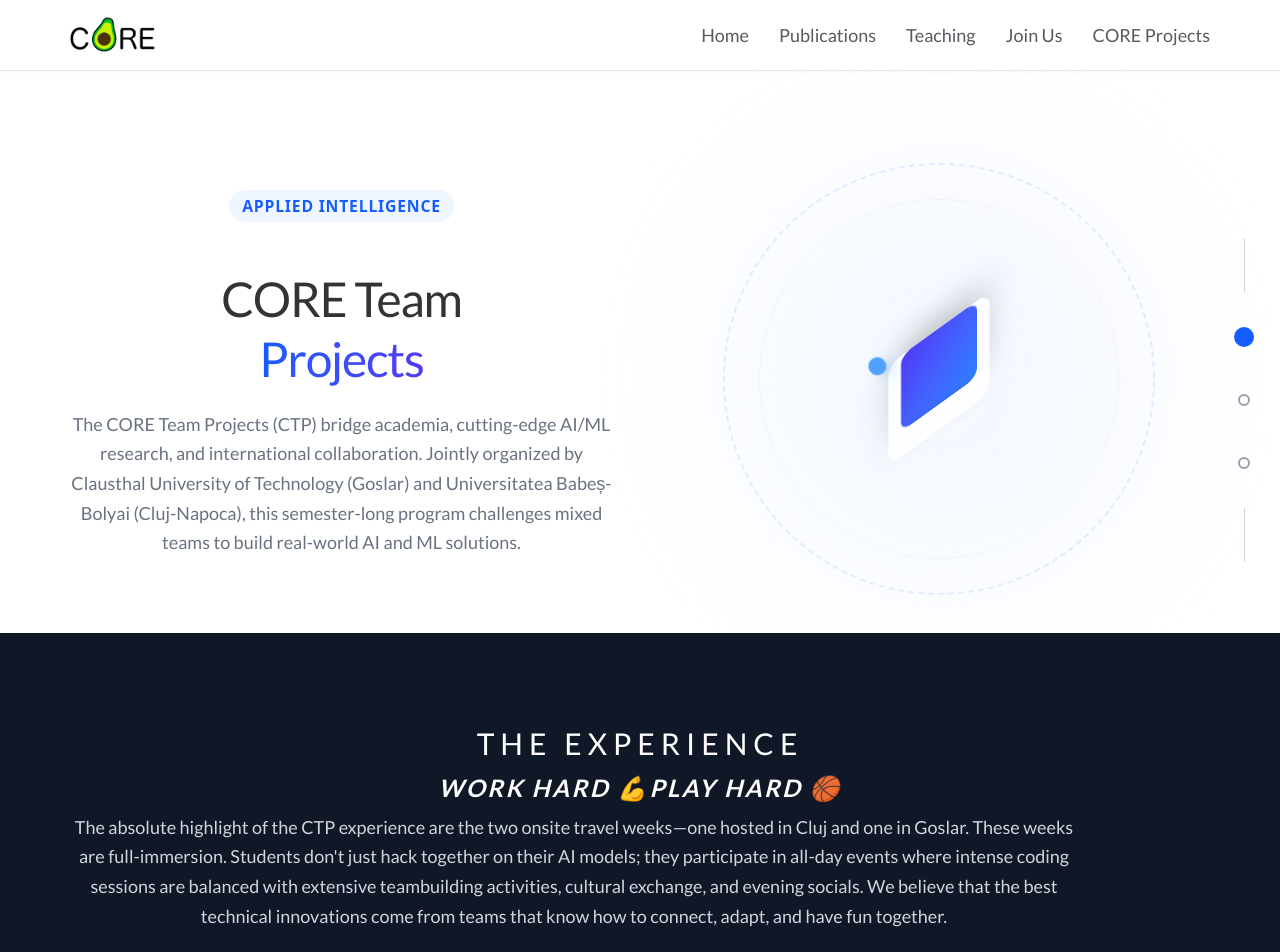
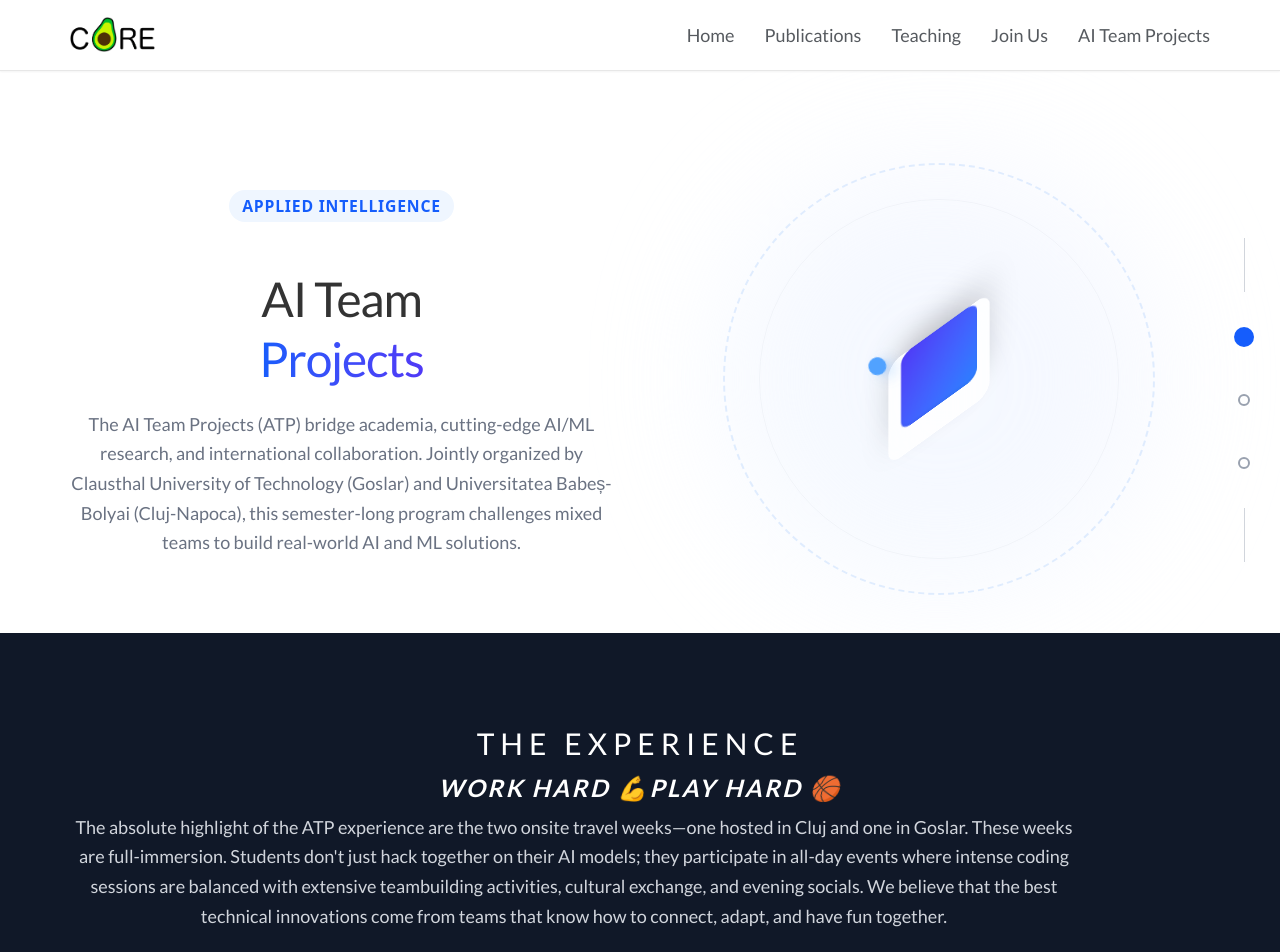
Before and after one commit to bartelt-lab/bartelt-lab.github.io, a React (Vite) app: page /#/core-team-projects in a window 1280 px wide. Shown: the top 952 px of the page. Built offline with nearby package versions, Linux system fonts and the light colour scheme.

Commit message:
Change fom CTP to ATP

```diff
--- a/src/App.jsx
+++ b/src/App.jsx
@@ -17,7 +17,7 @@ const JoinUs = lazy(() => import('./pages/JoinUs'));
 const Projects = lazy(() => import('./pages/Projects'));
 const Seminar = lazy(() => import('./pages/Seminar'));
 const Theses = lazy(() => import('./pages/Theses'));
-const CoreTeamProjects = lazy(() => import('./pages/CoreTeamProjects'));
+const AiTeamProjects = lazy(() => import('./pages/AiTeamProjects'));
 
 // Scroll to top on route change
 function ScrollToTop() {
@@ -45,7 +45,7 @@ function App() {
           <Route path="/projects" element={<Projects />} />
           <Route path="/seminar" element={<Seminar />} />
           <Route path="/theses" element={<Theses />} />
-          <Route path="/core-team-projects" element={<CoreTeamProjects />} />
+          <Route path="/core-team-projects" element={<AiTeamProjects />} />
           <Route path="/core-team-projects/dynamo" element={<DynamoProject />} />
           <Route path="/core-team-projects/ai4ai" element={<AI4AIProject />} />
           <Route path="/core-team-projects/vergabepilot" element={<VergabepilotProject />} />
--- a/src/components/Layout.jsx
+++ b/src/components/Layout.jsx
@@ -53,7 +53,7 @@ const Layout = ({ children }) => {
                                 <Link to="/join-us">Join Us</Link>
                             </li>
                             <li className="nav-item">
-                                <Link to="/core-team-projects">CORE Projects</Link>
+                                <Link to="/core-team-projects">AI Team Projects</Link>
                             </li>
                         </ul>
                     </div>
--- a/src/pages/CoreTeamProjects.jsx
+++ b/src/pages/AiTeamProjects.jsx
@@ -91,7 +91,7 @@ const itemVariants = {
     }
 };
 
-const CoreTeamProjects = () => {
+const AiTeamProjects = () => {
     return (
         <div className="bg-gray-50 min-h-screen font-sans">
             {/* Hero Section */}
@@ -112,13 +112,13 @@ const CoreTeamProjects = () => {
                                 Applied Intelligence
                             </span>
                             <h1 className="text-5xl md:text-6xl font-extrabold text-gray-900 tracking-tight leading-tight mb-6">
-                                CORE Team <br />
+                                AI Team <br />
                                 <span className="text-transparent bg-clip-text bg-gradient-to-r from-blue-600 to-indigo-600">
                                     Projects
                                 </span>
                             </h1>
                             <p className="text-xl text-gray-500 max-w-2xl mx-auto lg:mx-0 leading-relaxed">
-                                The CORE Team Projects (CTP) bridge academia, cutting-edge AI/ML research, and international collaboration.
+                                The AI Team Projects (ATP) bridge academia, cutting-edge AI/ML research, and international collaboration.
                                 Jointly organized by Clausthal University of Technology (Goslar) and Universitatea Babeș-Bolyai (Cluj-Napoca),
                                 this semester-long program challenges mixed teams to
                                 build real-world AI and ML solutions.
@@ -146,7 +146,7 @@ const CoreTeamProjects = () => {
                                 <div className="absolute inset-8 border border-gray-100 rounded-full animate-[spin_15s_linear_infinite_reverse] pointer-events-none"></div>
                                 <div className="absolute inset-0 bg-gradient-to-tr from-blue-50 to-indigo-50 rounded-full blur-3xl opacity-60 pointer-events-none"></div>
 
-                                {/* Center \"Core\" Cube - 3D Rotation */}
+                                {/* Center "Core" Cube - 3D Rotation */}
                                 <div className="absolute top-1/2 left-1/2 transform -translate-x-1/2 -translate-y-1/2 perspective-500">
                                     <motion.div
                                         animate={{
@@ -181,7 +181,7 @@ const CoreTeamProjects = () => {
                 </div>
             </section>
 
-            {/* Life at CORE / Experience Section */}
+            {/* Life at AI / Experience Section */}
             <section className="py-16 bg-gray-900 text-white overflow-hidden">
                 <div className="container mx-auto px-4 md:px-8">
                     <motion.div
@@ -199,7 +199,7 @@ const CoreTeamProjects = () => {
                             <span className="block md:inline">PLAY HARD 🏀</span>
                         </h3>
                         <p className="text-gray-300 max-w-4xl mx-auto mt-8 text-lg leading-relaxed">
-                            The absolute highlight of the CTP experience are the two onsite travel weeks—one hosted in Cluj and one in Goslar. These weeks are full-immersion. Students don't just hack together on their AI models; they participate in all-day events where intense coding sessions are balanced with extensive teambuilding activities, cultural exchange, and evening socials. We believe that the best technical innovations come from teams that know how to connect, adapt, and have fun together.
+                            The absolute highlight of the ATP experience are the two onsite travel weeks—one hosted in Cluj and one in Goslar. These weeks are full-immersion. Students don't just hack together on their AI models; they participate in all-day events where intense coding sessions are balanced with extensive teambuilding activities, cultural exchange, and evening socials. We believe that the best technical innovations come from teams that know how to connect, adapt, and have fun together.
                         </p>
                     </motion.div>
 
@@ -378,4 +378,4 @@ const CoreTeamProjects = () => {
     );
 };
 
-export default CoreTeamProjects;
+export default AiTeamProjects;
```
